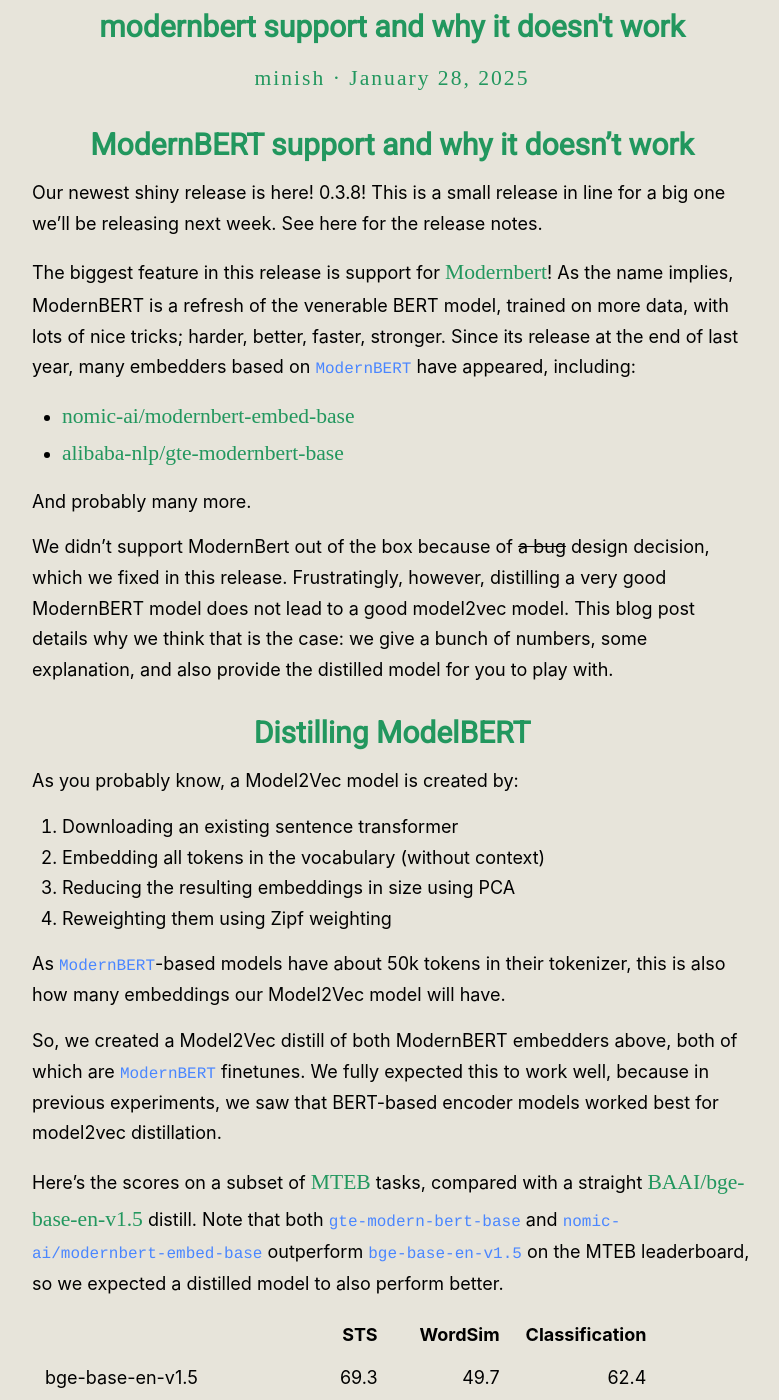
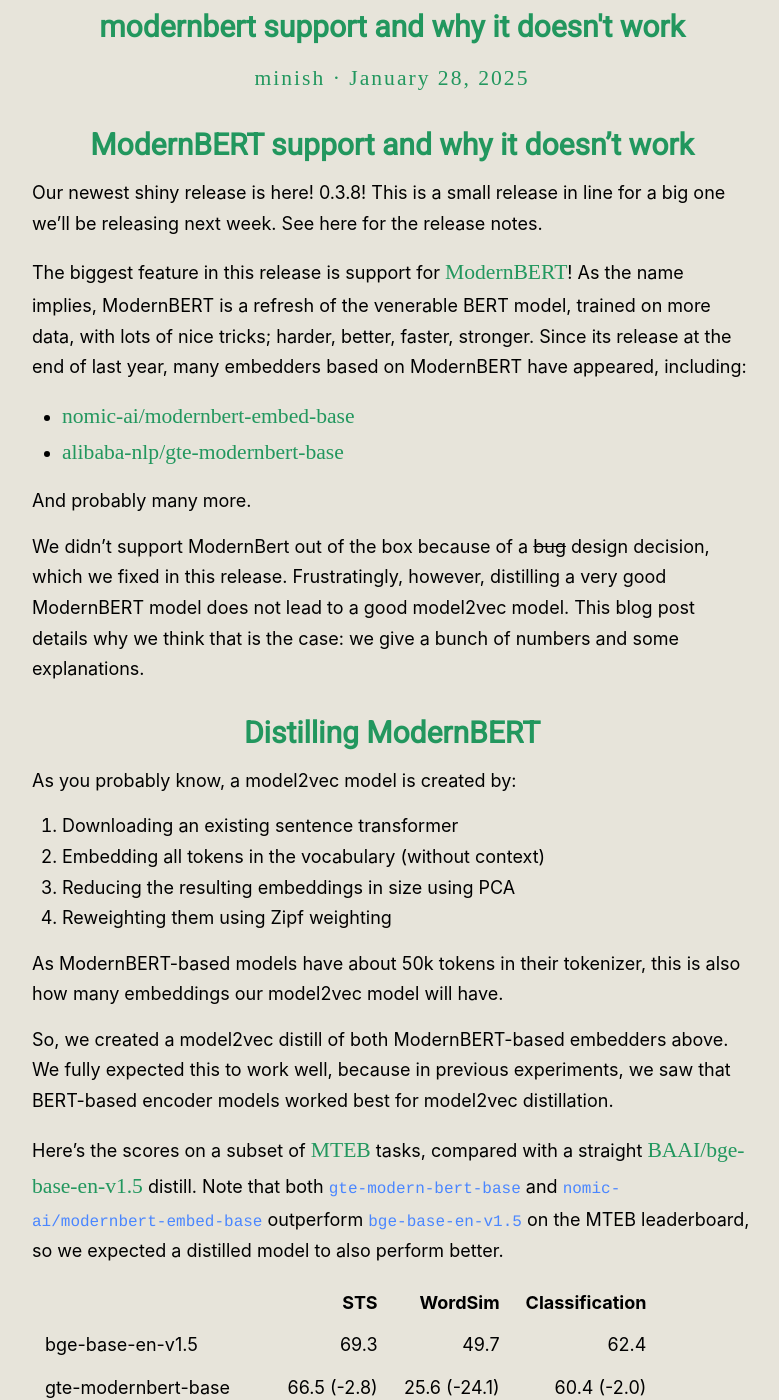
Before and after one commit to MinishLab/minishlab.github.io, a Jekyll site: the page built from _posts/2025-01-28-modernbert.md, in a window 1280 px wide and 1400 px high, scrolled down 273 px. Shown: the whole window, without its empty margins (248-1027 px from the left). Built offline with Jekyll 4.4.1, drawn with Linux system fonts in a browser that asks for light colours; some web fonts are replaced; some of the changed text lies outside the part shown.

Commit message:
spelling

````diff
--- a/_posts/2025-01-28-modernbert.md
+++ b/_posts/2025-01-28-modernbert.md
@@ -8,27 +8,27 @@
 
 Our newest shiny release is here! 0.3.8! This is a small release in line for a big one we'll be releasing next week. See here for the release notes.
 
-The biggest feature in this release is support for [Modernbert](https://huggingface.co/blog/modernbert)! As the name implies, ModernBERT is a refresh of the venerable BERT model, trained on more data, with lots of nice tricks; harder, better, faster, stronger. Since its release at the end of last year, many embedders based on `ModernBERT` have appeared, including:
+The biggest feature in this release is support for [ModernBERT](https://huggingface.co/blog/modernbert)! As the name implies, ModernBERT is a refresh of the venerable BERT model, trained on more data, with lots of nice tricks; harder, better, faster, stronger. Since its release at the end of last year, many embedders based on ModernBERT have appeared, including:
 
 * [nomic-ai/modernbert-embed-base](https://huggingface.co/nomic-ai/modernbert-embed-base)
 * [alibaba-nlp/gte-modernbert-base](https://huggingface.co/Alibaba-NLP/gte-modernbert-base)
 
 And probably many more.
 
-We didn't support ModernBert out of the box because of ~~a bug~~ design decision, which we fixed in this release. Frustratingly, however, distilling a very good ModernBERT model does not lead to a good model2vec model. This blog post details why we think that is the case: we give a bunch of numbers, some explanation, and also provide the distilled model for you to play with.
+We didn't support ModernBert out of the box because of a ~~bug~~ design decision, which we fixed in this release. Frustratingly, however, distilling a very good ModernBERT model does not lead to a good model2vec model. This blog post details why we think that is the case: we give a bunch of numbers and some explanations.
 
-# Distilling ModelBERT
+# Distilling ModernBERT
 
-As you probably know, a Model2Vec model is created by:
+As you probably know, a model2vec model is created by:
 
 1. Downloading an existing sentence transformer
 2. Embedding all tokens in the vocabulary (without context)
 3. Reducing the resulting embeddings in size using PCA
 4. Reweighting them using Zipf weighting
 
-As `ModernBERT`-based models have about 50k tokens in their tokenizer, this is also how many embeddings our Model2Vec model will have.
+As ModernBERT-based models have about 50k tokens in their tokenizer, this is also how many embeddings our model2vec model will have.
 
-So, we created a Model2Vec distill of both ModernBERT embedders above, both of which are `ModernBERT` finetunes. We fully expected this to work well, because in previous experiments, we saw that BERT-based encoder models worked best for model2vec distillation.
+So, we created a model2vec distill of both ModernBERT-based embedders above. We fully expected this to work well, because in previous experiments, we saw that BERT-based encoder models worked best for model2vec distillation.
 
 Here's the scores on a subset of [MTEB](https://huggingface.co/spaces/mteb/leaderboard) tasks, compared with a straight [BAAI/bge-base-en-v1.5](https://huggingface.co/BAAI/bge-base-en-v1.5) distill. Note that both `gte-modern-bert-base` and `nomic-ai/modernbert-embed-base` outperform `bge-base-en-v1.5` on the MTEB leaderboard, so we expected a distilled model to also perform better.
 
@@ -38,7 +38,7 @@
 | gte-modernbert-base | 66.5 (-2.8) | 25.6 (-24.1) | 60.4 (-2.0) |
 | modernbert-embed-base  | 65.1 (-4.2)| 26.1 (-23.6) | 59.4 (-3.0) |
 
-As you can see, that's not the case at all. `bge-base-en-v1.5` outperforms both `ModernBERT`-based distills on all tasks, and with a huuuuuge margin on `WordSim`. Luckily for us, the `WordSim` task provides us with a good reason for why this is the case.
+As you can see, that's not the case at all. `bge-base-en-v1.5` outperforms both ModernBERT-based distills on all tasks, and with a huuuuuge margin on `WordSim`. Luckily for us, the `WordSim` task provides us with a good reason for why this is the case.
 
 ## WordSim
 
@@ -46,13 +46,13 @@
 
 For example, if `apple` and `pear` are judged to be similar by humans, your model must give them a high cosine similarity in order to score high on this task.
 
-This task is interesting to us because it provides us with an estimate of how good a Model2Vec model is at modeling lexical similarity without having access to any context. We also see  that being, for Model2Vec models, performing well on `WordSim` also correlates with performance on other tasks.
+This task is interesting to us because it provides us with an estimate of how good a model2vec model is at modeling lexical similarity without having access to any context. We also see  that being, for model2vec models, performing well on `WordSim` also correlates with performance on other tasks.
 
-What is interesting about the performance of `ModernBERT` on `WordSim` is that it is atrociously low, lower than any model we've seen before, and that it does not seem to correlate at all with performance on other tasks, on which it scores lower, but not atrociously low.
+What is interesting about the performance of ModernBERT on `WordSim` is that it is atrociously low, lower than any model we've seen before, and that it does not seem to correlate at all with performance on other tasks, on which it scores lower, but not atrociously low.
 
 But why could this be the case, and why would it hold for both models? Because it seems to hurt both models equally, it looks like something in the base model is to blame.
 
-In our view, the answer is likely to be the tokenizer used in `ModernBERT`. `ModernBERT`'s tokenizer, unlike the traditional `BERT` tokenizer, which is used in a lot of embedders, is a byte-pair encoding (BPE) tokenizer. To see what this means, let's take a look at five random BPE tokens from `ModernBERT`'s tokenizer:
+In our view, the answer is likely to be the tokenizer used in ModernBERT. ModernBERT's tokenizer, unlike the traditional `BERT` tokenizer, which is used in a lot of embedders, is a byte-pair encoding (BPE) tokenizer. To see what this means, let's take a look at five random BPE tokens from ModernBERT's tokenizer:
 
 ```
 Ġnickel
@@ -72,11 +72,11 @@
 ventured
 ```
 
-As you can see, the `WordPiece` tokenizer has tokens that are more easily interpreted as words. Because BPE tokens are less likely to be words or naturally occurring suffixes, the model likely has to perform more operations to contextualize words, making it a bad fit for uncontextualized embeddings, such as Model2Vec models.
+As you can see, the `WordPiece` tokenizer has tokens that are more easily interpreted as words. Because BPE tokens are less likely to be words or naturally occurring suffixes, the model likely has to perform more operations to contextualize words, making it a bad fit for uncontextualized embeddings, such as model2vec models.
 
-In addition: the tokenizer used in `ModernBERT` is a _cased_ tokenizer, which means that it contains both upper- and lowercase tokens. But, again, without any contextual cues, there is very little difference between upper- and lowercase tokens.
+In addition: the tokenizer used in ModernBERT is a _cased_ tokenizer, which means that it contains both upper- and lowercase tokens. But, again, without any contextual cues, there is very little difference between upper- and lowercase tokens.
 
-We think that both of these factors combined, but especially the BPE tokens, lead to low performance of the distilled model. The fact that both of the `ModernBERT` based models suffer from the same issue shows that the issue is likely caused by the base model, and not the specific fine-tuning strategy used.
+We think that both of these factors combined, but especially the BPE tokens, lead to low performance of the distilled model. The fact that both of the ModernBERT based models suffer from the same issue shows that the issue is likely caused by the base model, and not the specific fine-tuning strategy used.
 
 ## Fixes we tried
 
@@ -93,8 +93,8 @@
 
 ## Future work
 
-Support for mutating BPE tokenizers in Model2Vec is lacking: we don't allow vocabulary changes for BPE tokenizers, but we do allow it for WordPiece tokenizers.
+Support for mutating BPE tokenizers in model2vec is lacking: we don't allow vocabulary changes for BPE tokenizers, but we do allow it for WordPiece tokenizers.
 
 If token removal was allowed, we could test whether the casing affects performance. If adding tokens to the tokenizer was allowed, we could see whether adding the words in `WordSim` would improve performance.
 
-So one thing on our roadmap, but a very low priority one, is to add this support to Model2Vec. If you have an idea on how to do it, please let us know!
+So one thing on our roadmap, but a very low priority one, is to add this support to model2vec. If you have an idea on how to do it, please let us know!
````
